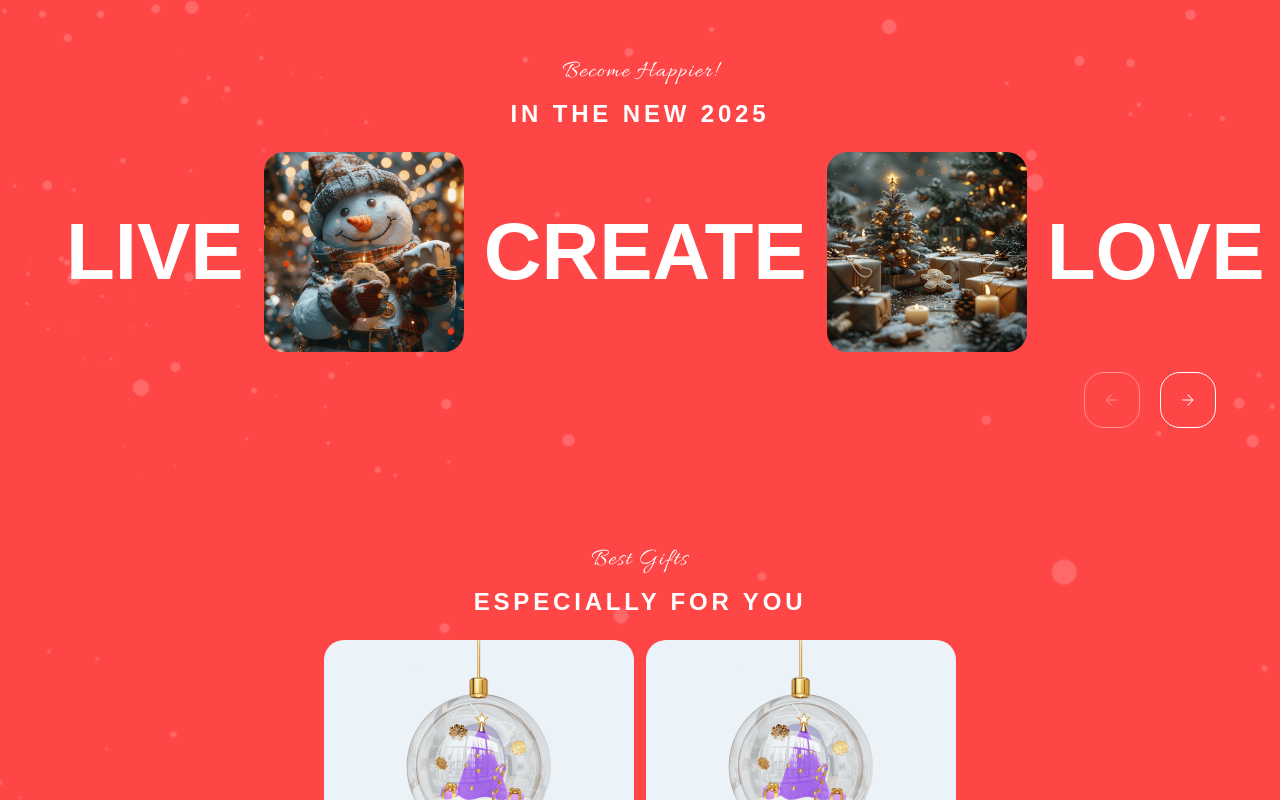
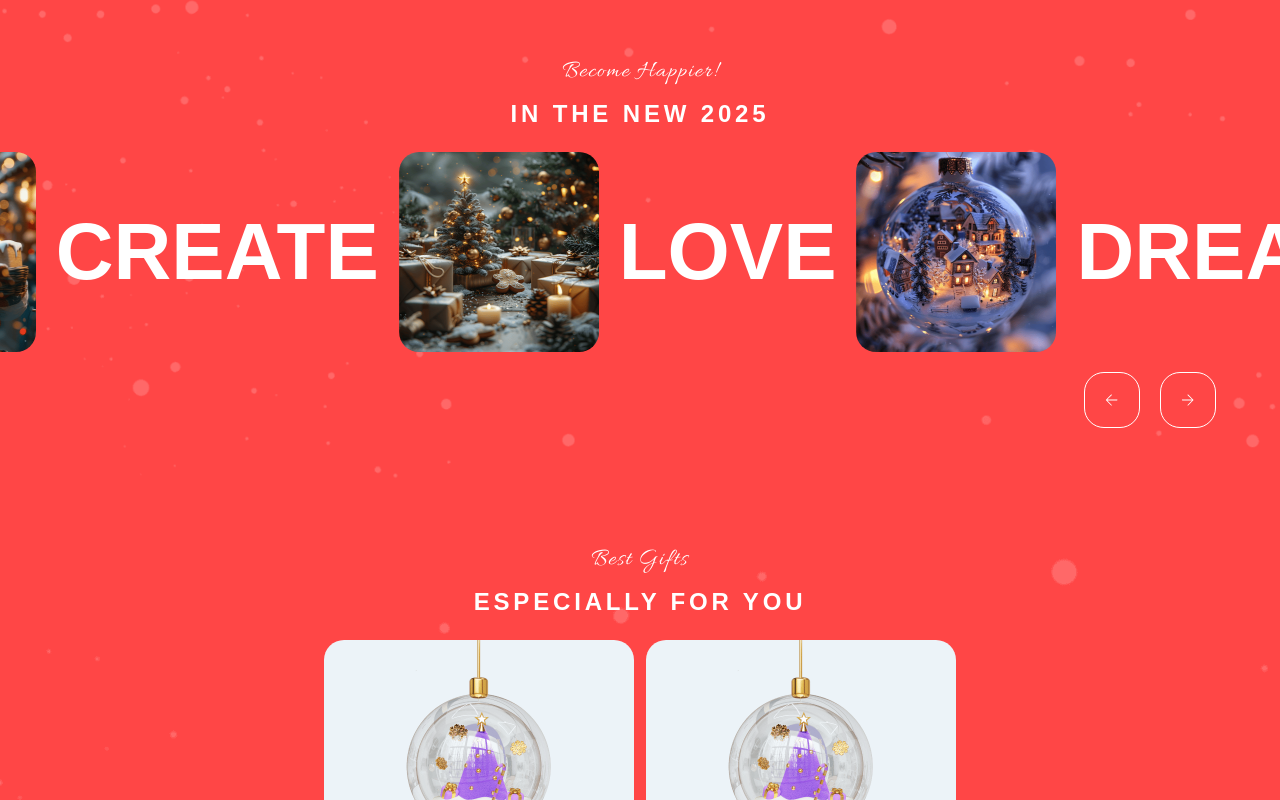
Before and after one commit to dusixx/christmas-shop, a plain HTML site: page christmas-shop/index.html in a window 1280 px wide. Both pictures are taken after a click on the button 1187 px from the left and 1636 px from the top of the page. Shown: the part 1236-2036 px from the top of the page. Drawn offline with Linux system fonts and the light colour scheme; files whose address does not match are found by name; a web font is replaced by a local one.

Commit message:
feat: add slider functionality

```diff
--- a/christmas-shop/index.html
+++ b/christmas-shop/index.html
@@ -90,12 +90,12 @@
             </div>
           </div>
           <div class="slider__controls">
-            <button class="slider__btn" type="button" disabled>
+            <button class="slider__btn" type="button" control-left disabled>
               <svg class="slider__btn-icon">
                 <use href="./images/icons.svg#icon-arrow-left"></use>
               </svg>
             </button>
-            <button class="slider__btn" type="button">
+            <button class="slider__btn" type="button" control-right>
               <svg class="slider__btn-icon">
                 <use href="./images/icons.svg#icon-arrow-right"></use>
               </svg>
--- a/christmas-shop/js/gifts.js
+++ b/christmas-shop/js/gifts.js
@@ -1,10 +1,10 @@
-import { Modal, CategoryTabs, GiftList, makeGiftCardWithDetails, Backtop } from "./utils/index.js";
+import { Modal, CategoryTabs, GiftList, makeDetailedGiftCard, Backtop } from "./utils/index.js";
 
 const modal = new Modal();
 
 const giftList = new GiftList({
   onClick(cardData) {
-    modal.show({ content: makeGiftCardWithDetails(cardData) });
+    modal.show({ content: makeDetailedGiftCard(cardData) });
   },
 })
   .random()
--- a/christmas-shop/js/home.js
+++ b/christmas-shop/js/home.js
@@ -1,15 +1,19 @@
-import { Modal, GiftList, makeGiftCardWithDetails, Timer } from "./utils/index.js";
+import { Modal, GiftList, makeDetailedGiftCard, Timer, Slider } from "./utils/index.js";
 
 const modal = new Modal();
 
 new GiftList({
   onClick(cardData) {
-    modal.show({ content: makeGiftCardWithDetails(cardData) });
+    modal.show({ content: makeDetailedGiftCard(cardData) });
   },
 })
   .random(4)
   .render();
 
+Slider.init({
+  pollingTimeout: 150,
+});
+
 new Timer({
   futureDate: "01-01-2025 UTC+0",
 }).start();
--- a/christmas-shop/js/utils/gift-list/markup.js
+++ b/christmas-shop/js/utils/gift-list/markup.js
@@ -78,7 +78,7 @@ export const makeGiftCard = (
     </article>`;
 };
 
-export const makeGiftCardWithDetails = cardData => {
+export const makeDetailedGiftCard = cardData => {
   return makeGiftCard(cardData, false, cls.giftCardDetailed);
 };
 
--- a/christmas-shop/js/utils/index.js
+++ b/christmas-shop/js/utils/index.js
@@ -6,3 +6,4 @@ export * from "./gift-list/index.js";
 export * from "./modal/modal.js";
 export * from "./backtop.js";
 export * from "./timer/timer.js";
+export * from "./slider/slider.js";
--- /dev/null
+++ b/christmas-shop/js/utils/slider/refs.js
@@ -0,0 +1,16 @@
+export const cls = {
+  slider: "slider",
+  sliderContent: "slider__content",
+  sliderControls: "slider__controls",
+  sliderBtn: "slider__btn",
+};
+
+const slider = document.querySelector(`.${cls.slider}`);
+
+export const refs = {
+  slider,
+  sliderBtnRight: slider?.querySelector(`.${cls.sliderBtn}[control-right]`),
+  sliderBtnLeft: slider?.querySelector(`.${cls.sliderBtn}[control-left]`),
+  sliderContent: slider?.querySelector(`.${cls.sliderContent}`),
+  sliderControls: slider?.querySelector(`.${cls.sliderControls}`),
+};
--- /dev/null
+++ b/christmas-shop/js/utils/slider/slider.js
@@ -0,0 +1,61 @@
+import { elementExpected, throttle } from "../helpers.js";
+import { refs, cls } from "./refs.js";
+
+const {
+  sliderContent: content,
+  sliderControls: controls,
+  sliderBtnLeft: btnLeft,
+  sliderBtnRight: btnRight,
+} = refs;
+
+let stepLength;
+let extremePosition;
+let currentPosition;
+
+export class Slider {
+  static scrollWidth;
+
+  static init({ pollingTimeout = 150 } = {}) {
+    elementExpected(content, "div");
+    elementExpected(controls, "div");
+    elementExpected(btnLeft, "button");
+    elementExpected(btnRight, "button");
+
+    this.scrollWidth = content.scrollWidth;
+    this.update();
+
+    addEventListener("resize", throttle(this.update.bind(this), pollingTimeout));
+
+    controls.addEventListener("click", e => {
+      const btn = e.target.closest(`.${cls.sliderBtn}`);
+      if (!btn) return;
+
+      if (btn === btnRight) {
+        currentPosition -= 1;
+      } else {
+        currentPosition += 1;
+      }
+      btnRight.disabled = Math.abs(currentPosition) === extremePosition;
+      btnLeft.disabled = currentPosition === 0;
+      content.style.transform = `translateX(${stepLength * currentPosition}px)`;
+    });
+  }
+
+  static reset() {
+    currentPosition = 0;
+    content.style.transform = null;
+    btnRight.disabled = false;
+    btnLeft.disabled = true;
+  }
+
+  static update() {
+    this.reset();
+
+    const contentIndent = getComputedStyle(content).left;
+    const visibleArea = screen.availWidth >= 1440 ? 1440 : screen.availWidth;
+    const distance = this.scrollWidth - visibleArea + parseFloat(contentIndent) * 2;
+
+    extremePosition = screen.availWidth > 768 ? 3 : 6;
+    stepLength = distance / extremePosition;
+  }
+}
--- a/christmas-shop/styles/sass/layout/_slider.scss
+++ b/christmas-shop/styles/sass/layout/_slider.scss
@@ -36,6 +36,8 @@
     gap: 20px;
 
     height: 100%;
+
+    @include transition("transform", $dur: 300ms);
   }
 
   &__text {
@@ -72,6 +74,7 @@
   }
 
   &__btn:disabled {
+    background-color: transparent;
     @include non-interactive {
       color: var(--color-static-white-40);
     }
--- a/christmas-shop/styles/sass/utils/mixins/_misc.scss
+++ b/christmas-shop/styles/sass/utils/mixins/_misc.scss
@@ -12,6 +12,7 @@
 @mixin non-interactive() {
   pointer-events: none;
   user-select: none;
+  cursor: auto;
   @content;
 }
 
--- a/christmas-shop/styles/sass/utils/placeholders/_typography.scss
+++ b/christmas-shop/styles/sass/utils/placeholders/_typography.scss
@@ -12,6 +12,8 @@
   letter-spacing: 0.05em;
 
   color: var(--color-static-white);
+
+  user-select: none;
 }
 
 %title {
```
Also changed, not shown: christmas-shop/styles/css/main.css, 1 other file.
